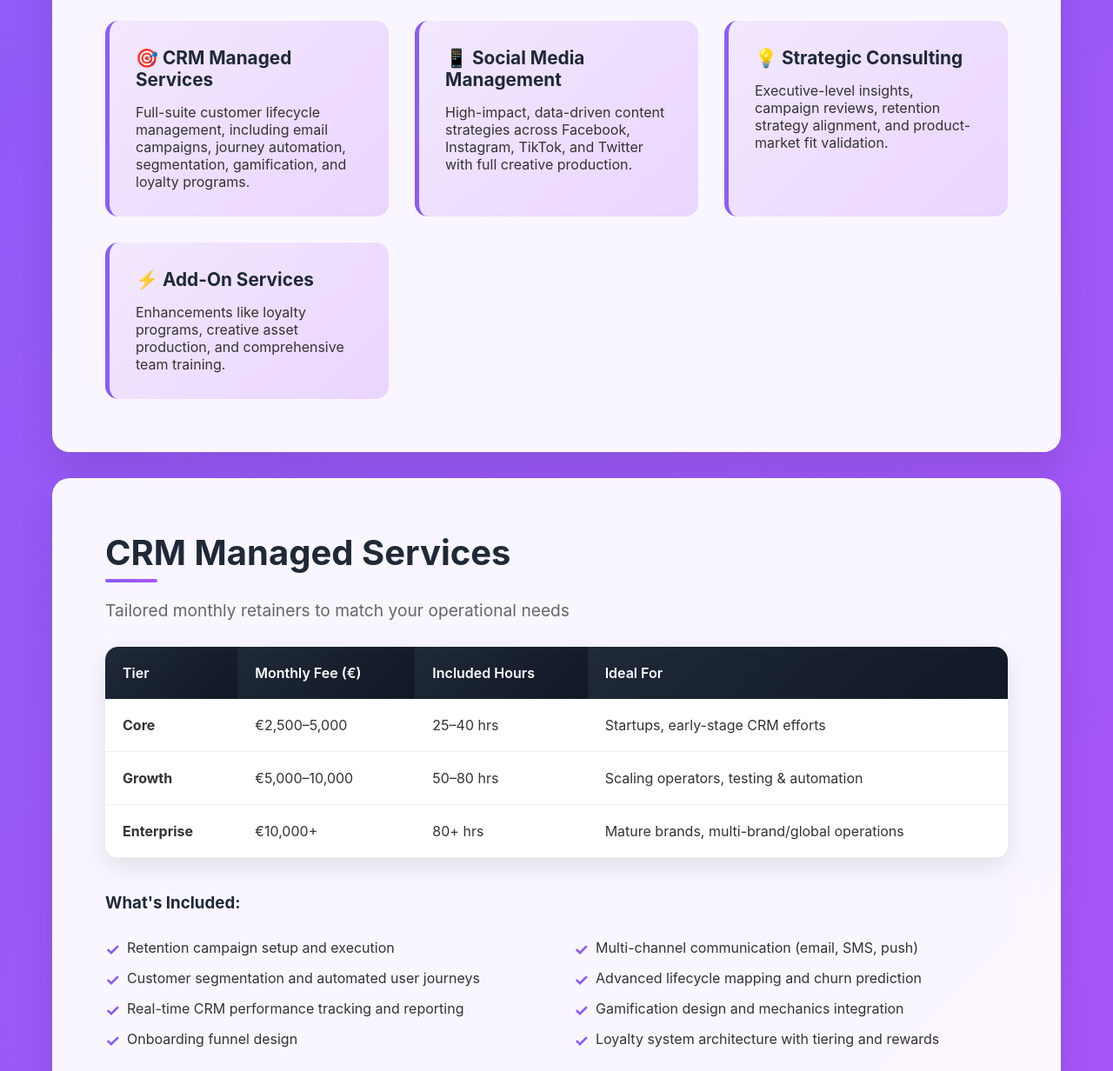
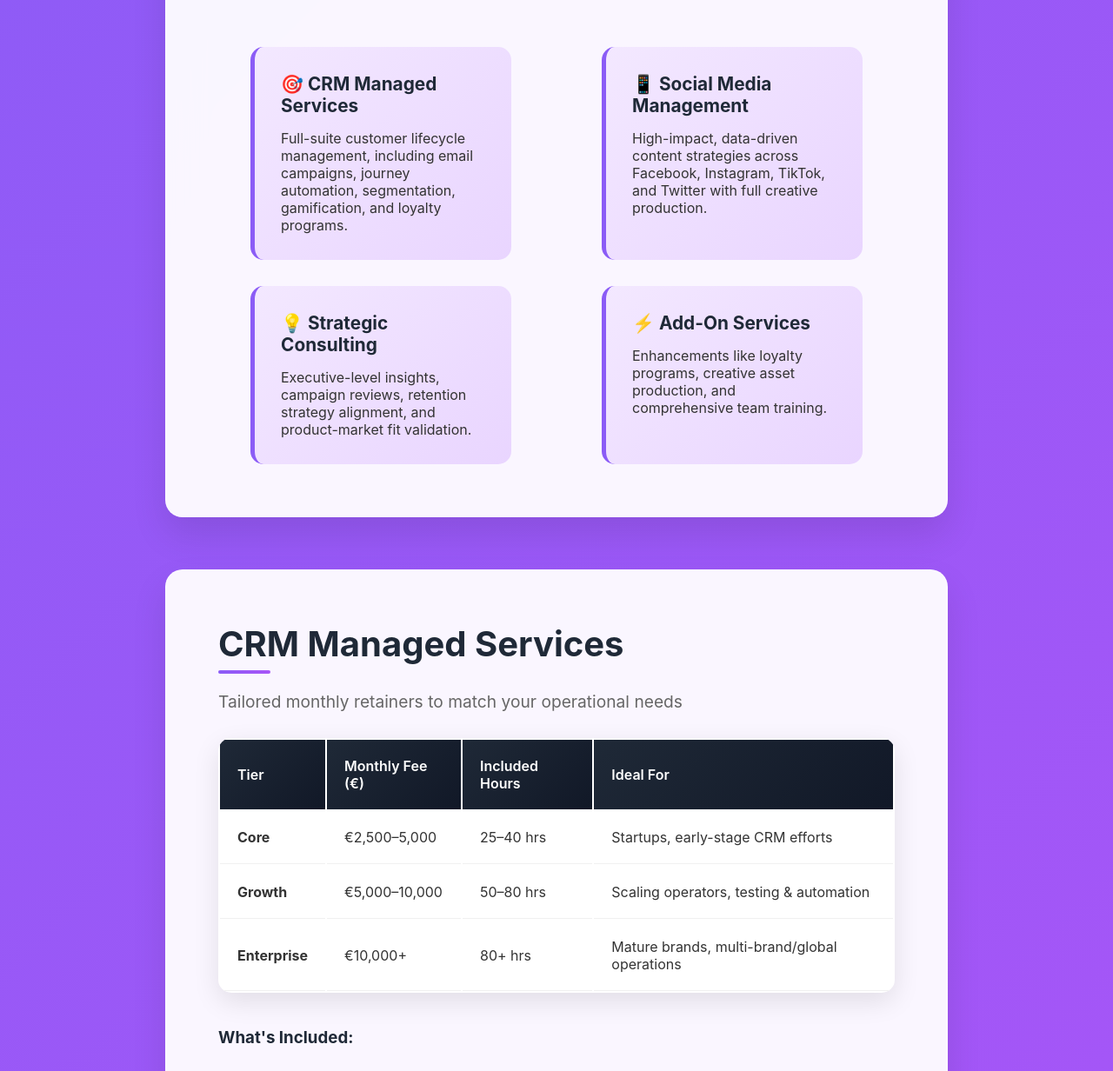
Before and after one commit to ThatBasherAgency/managed-services, a plain HTML site: page index.html in a window 1280 px wide. Shown: the part 541-1773 px from the top of the page at 87% size. Drawn offline with Linux system fonts and the light colour scheme.

Commit message:
Update index.html

```diff
--- a/index.html
+++ b/index.html
@@ -19,9 +19,12 @@
         }
 
         .deck-container {
-            max-width: 1200px;
+            max-width: 1000px;
             margin: 0 auto;
             padding: 20px;
+            display: flex;
+            flex-direction: column;
+            align-items: center;
         }
 
         .slide {
@@ -33,6 +36,8 @@
             box-shadow: 0 20px 40px rgba(0, 0, 0, 0.1);
             border: 1px solid rgba(255, 255, 255, 0.2);
             transition: transform 0.3s ease, box-shadow 0.3s ease;
+            width: 100%;
+            max-width: 900px;
         }
 
         .slide:hover {
@@ -100,9 +105,11 @@
 
         .pillars-grid {
             display: grid;
-            grid-template-columns: repeat(auto-fit, minmax(250px, 1fr));
+            grid-template-columns: repeat(auto-fit, minmax(280px, 1fr));
             gap: 30px;
             margin-top: 40px;
+            width: 100%;
+            justify-items: center;
         }
 
         .pillar-card {
@@ -111,6 +118,8 @@
             border-radius: 15px;
             border-left: 5px solid #8B5CF6;
             transition: transform 0.3s ease;
+            width: 100%;
+            max-width: 300px;
         }
 
         .pillar-card:hover {
@@ -125,8 +134,8 @@
 
         .pricing-table {
             width: 100%;
-            border-collapse: collapse;
-            margin: 30px 0;
+            max-width: 800px;
+            margin: 30px auto;
             background: white;
             border-radius: 15px;
             overflow: hidden;
@@ -192,8 +201,9 @@
         .services-list {
             columns: 2;
             column-gap: 40px;
-            margin: 30px 0;
+            margin: 30px auto;
             list-style: none;
+            max-width: 800px;
         }
 
         .services-list li {
@@ -220,14 +230,18 @@
 
         .benefits-grid {
             display: grid;
-            grid-template-columns: repeat(auto-fit, minmax(200px, 1fr));
+            grid-template-columns: repeat(auto-fit, minmax(250px, 1fr));
             gap: 25px;
             margin-top: 30px;
+            width: 100%;
+            justify-items: center;
         }
 
         .benefit-item {
             text-align: center;
             padding: 20px;
+            width: 100%;
+            max-width: 280px;
         }
 
         .benefit-icon {
@@ -275,6 +289,9 @@
             gap: 50px;
             margin-top: 40px;
             flex-wrap: wrap;
+            max-width: 800px;
+            margin-left: auto;
+            margin-right: auto;
         }
 
         .contact-item {
```
